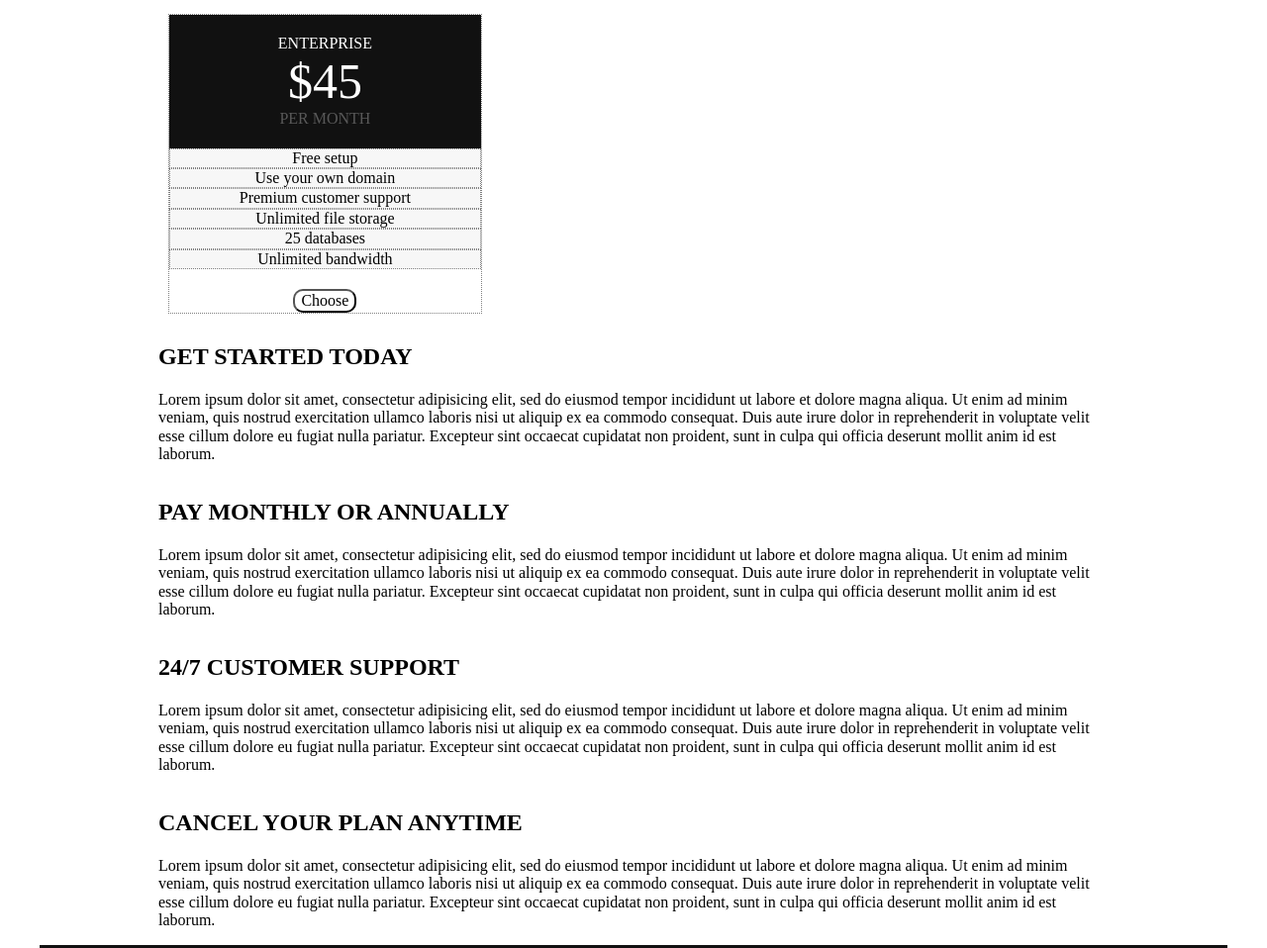
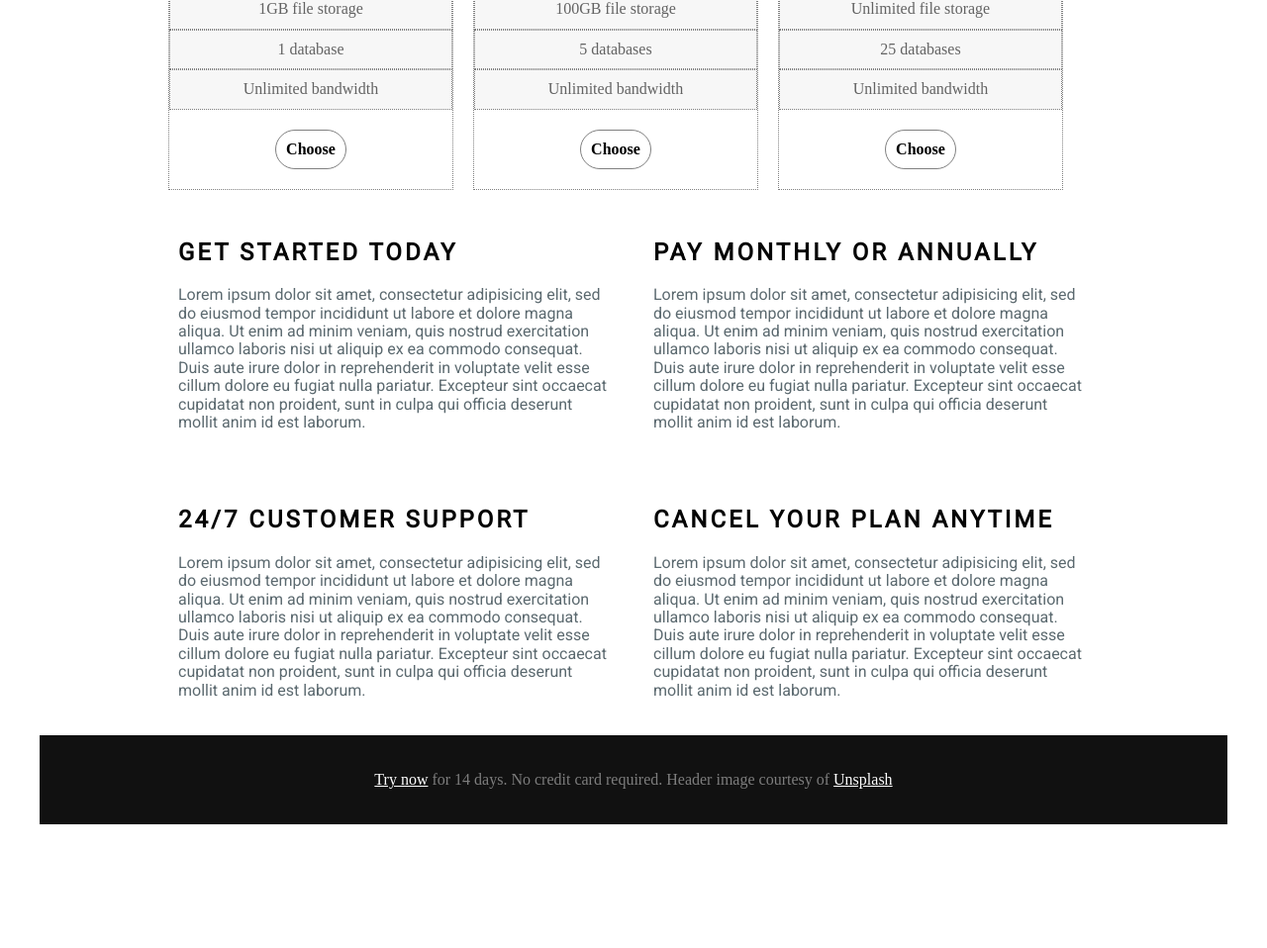
Before and after one commit to tmack44/w1d3-recreate-mockup, a plain HTML site: page index.html in a window 1280 px wide. Shown: the part 769-1727 px from the top of the page at 99% size. After the commit the page ends 1602 px from the top, so only its background shows below. Drawn offline with nearby package versions, Linux system fonts and the light colour scheme.

Commit message:
layout complete

```diff
--- a/css/global.css
+++ b/css/global.css
@@ -41,6 +41,7 @@ nav > ul > li {
   background-image: url("../assets/background.jpg");
   background-size: cover;
   height: 400px;
+  padding: 150px;
 }
 
 .header-text {
@@ -56,13 +57,14 @@ main {
 }
 
 .pricing-row {
+  margin-top: 30px;
  text-align: center;
 }
 
 .pricing-column {
   display: inline-block;
   float: left;
-  width: 33%;
+  width: 30%;
   /*padding: 20px;*/
   border: 1px dotted gray;
   margin: 10px;
@@ -71,7 +73,6 @@ main {
 .column-header {
   color: white;
   padding: 20px;
-  color: white
 }
 
 .pricing-plan {
@@ -79,7 +80,7 @@ main {
 }
 
 .price {
-  font-size: 50px;
+  font-size: 60px;
 }
 
 .pricing-rate {
@@ -93,6 +94,8 @@ main {
 .column-list {
   background-color: #F7F7F7;
   border: 1px dotted gray;
+  padding: 10px;
+  color: rgba(0,0,0,.6);
 }
 
 .column-footer {
@@ -100,9 +103,13 @@ main {
 }
 
 button {
-  border-radius: 10px;
+  border-radius: 20px;
+  border: 1px solid gray;
   background: transparent;
   margin-top: 20px;
+  margin-bottom: 20px;
+  padding: 10px;
+  font-weight: bold;
 }
 
 #personal {
@@ -118,12 +125,23 @@ button {
 }
 
 .text-row {
-  float:left;
-  clear: both;
+  /*float:left;*/
+  font-family: 'Roboto', sans-serif;
 }
 
 .text-row > section {
   float:left;
+  width: 50%;
+  padding: 20px;
+}
+
+.text-row > section > h2 {
+  color: #050505;
+  letter-spacing: 3px;
+}
+
+.text-row > section > p {
+  color: #5B696F;
 }
 
 footer {
@@ -134,10 +152,10 @@ footer {
  padding: 20px;
 }
 
-footer > a {
-  color: #989898;
+a:link{
+  color: white;
 }
 
-footer > a:visited {
-  color: #989898;
+a:visited {
+  color: white;
 }
--- a/index.html
+++ b/index.html
@@ -6,6 +6,7 @@
   <meta http-equiv="X-UA-Compatible" content="IE=edge" />
   <meta name="viewport" content="width=device-width, initial-scale=1.0" />
   <!-- Stylesheets go here. -->
+  <link href="https://fonts.googleapis.com/css?family=Roboto" rel="stylesheet">
   <link rel="stylesheet" type="text/css" href="https://cdnjs.cloudflare.com/ajax/libs/normalize/4.2.0/normalize.min.css" />
   <link rel="stylesheet" type="text/css" href="css/global.css" />
 </head>
@@ -135,7 +136,6 @@
         </section>
       </div>
       <div class="text-row">
-
         <section>
           <h2>24/7 CUSTOMER SUPPORT</h2>
           <p>Lorem ipsum dolor sit amet, consectetur adipisicing elit, sed do eiusmod tempor incididunt ut labore et dolore magna aliqua. Ut enim ad minim veniam, quis nostrud exercitation ullamco laboris nisi ut aliquip ex ea commodo consequat. Duis aute irure dolor in reprehenderit in voluptate velit esse cillum dolore eu fugiat nulla pariatur. Excepteur sint occaecat cupidatat non proident, sunt in culpa qui officia deserunt mollit anim id est laborum.</p>
```
